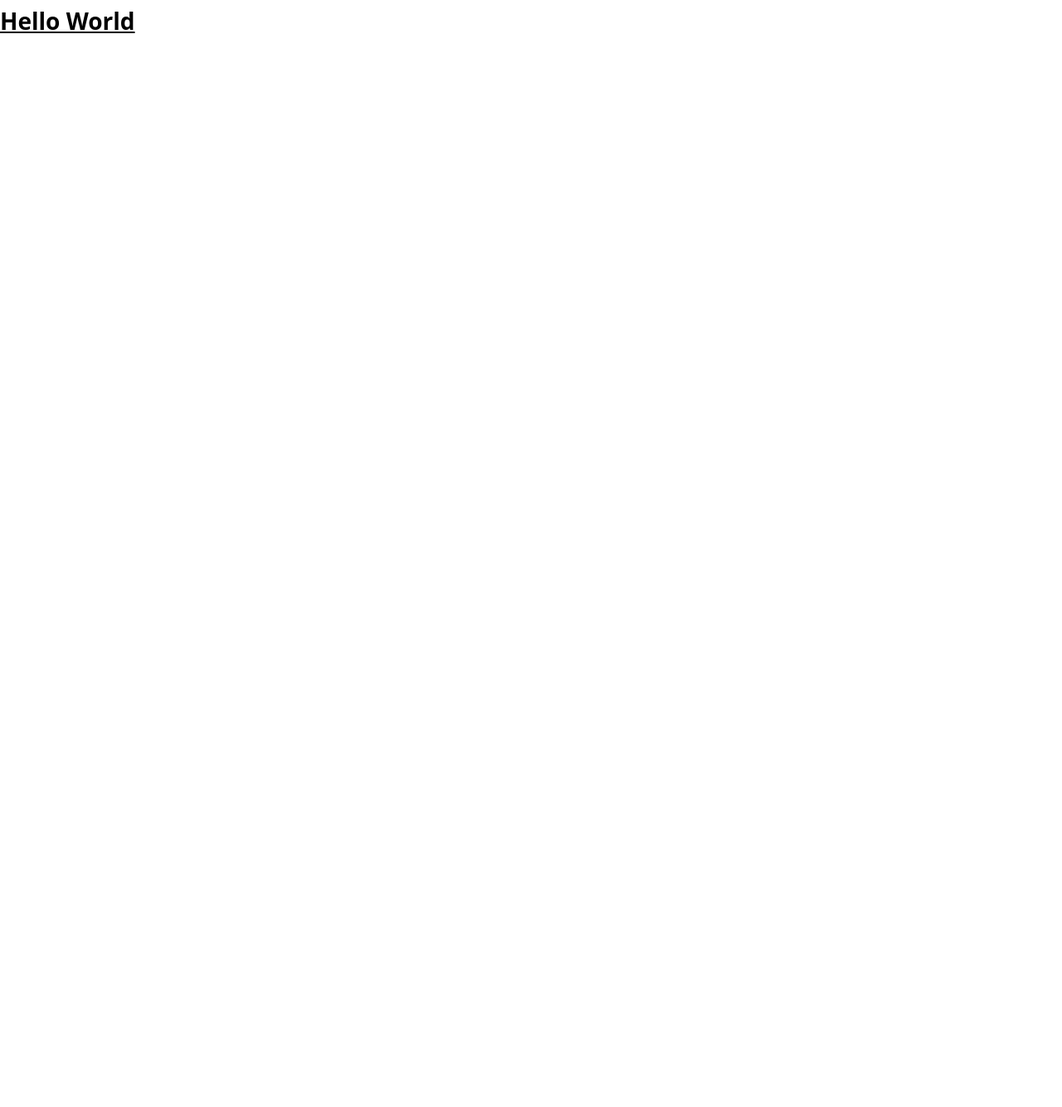
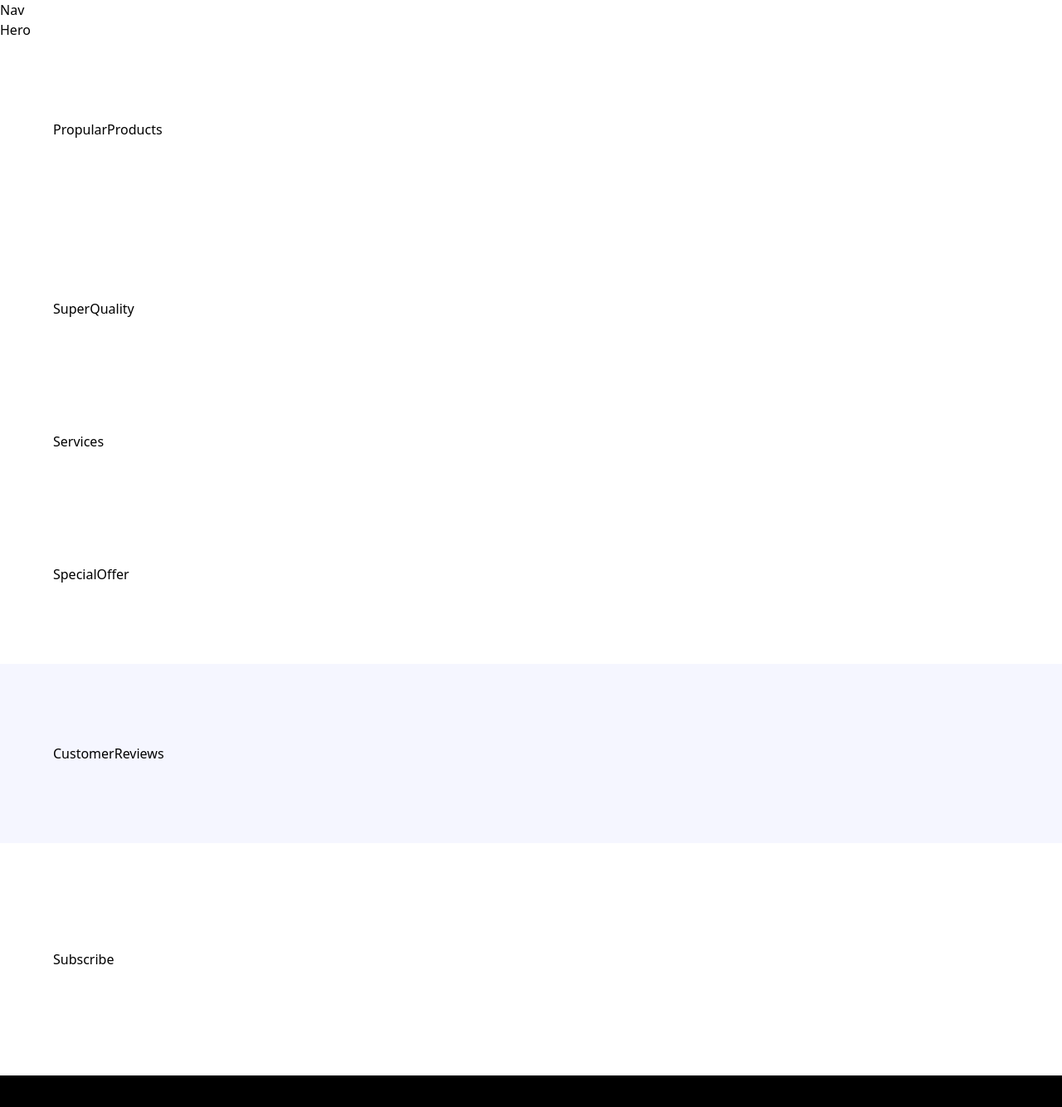
Before and after one commit to Shivamchaubey14/shoe_landing_page, a React (Vite) app: page / in a window 1280 px wide. Shown: the top 1334 px of the page at 83% size. Before the commit the page ends 800 px from the top, so only its background shows below. Built offline with nearby package versions, Linux system fonts and the light colour scheme; the HTML template or start-up script is replaced by a standard one; a web font is replaced by a local one.

Commit message:
Created a sections for landing page

```diff
--- a/src/App.jsx
+++ b/src/App.jsx
@@ -1,7 +1,35 @@
-export default function App() {
+import React from 'react'
+
+const App = () => {
   return (
-    <h1 className="text-3xl font-bold underline">
-      Hello World
-    </h1>
+    <main className='relative'>
+      Nav
+      <section className='xl:padding-1 wide:padding-b'>
+        Hero
+      </section>
+      <section className='padding'>
+        PropularProducts
+      </section>
+      <section className='padding'>
+        SuperQuality
+      </section>
+      <section className='padding-x py-10'>
+        Services
+      </section>
+      <section className='padding'>
+        SpecialOffer
+      </section>
+      <section className='padding bg-pale-blue'>
+        CustomerReviews
+      </section>
+      <section className='padding-x sm:py-32 py-16 w-full'>
+        Subscribe
+      </section>
+      <section className='padding-x bg-black padding-t pb-8'>
+        Footer
+      </section>
+    </main>
   )
 }
+
+export default App
```
